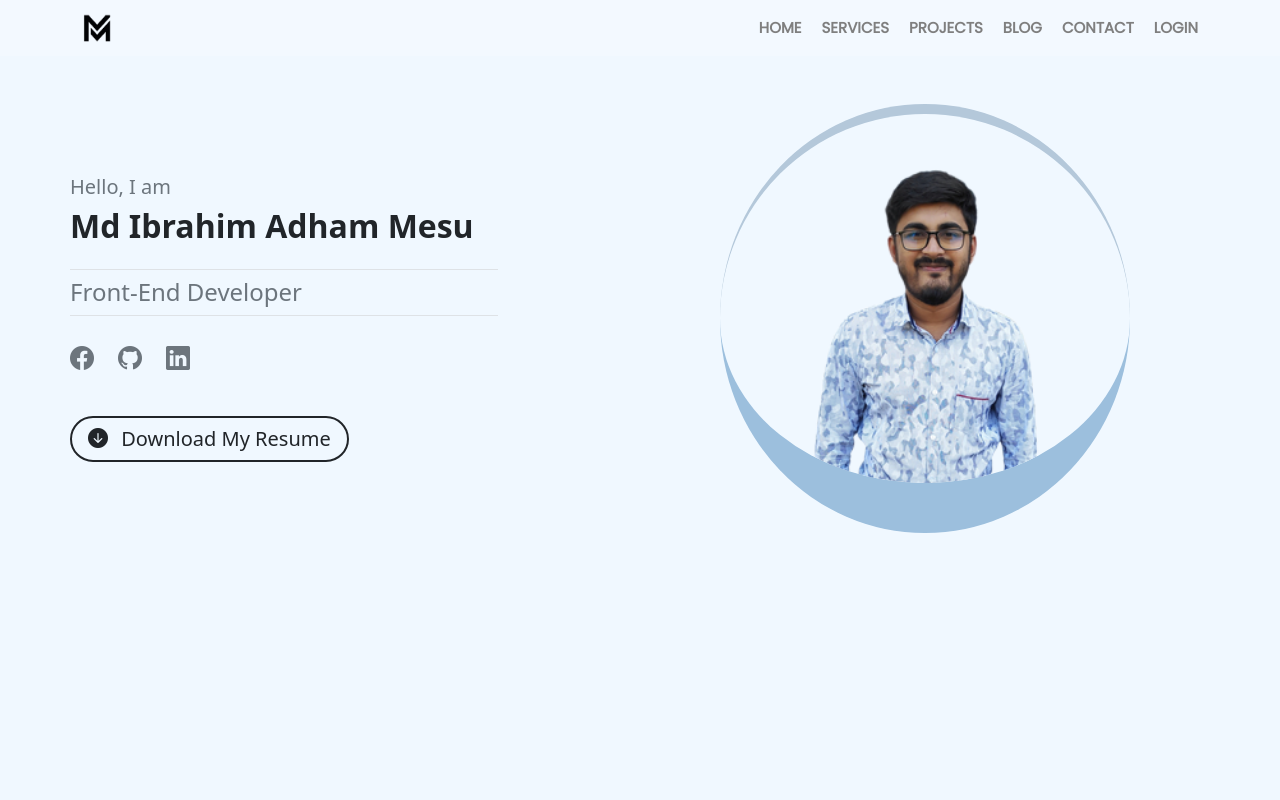
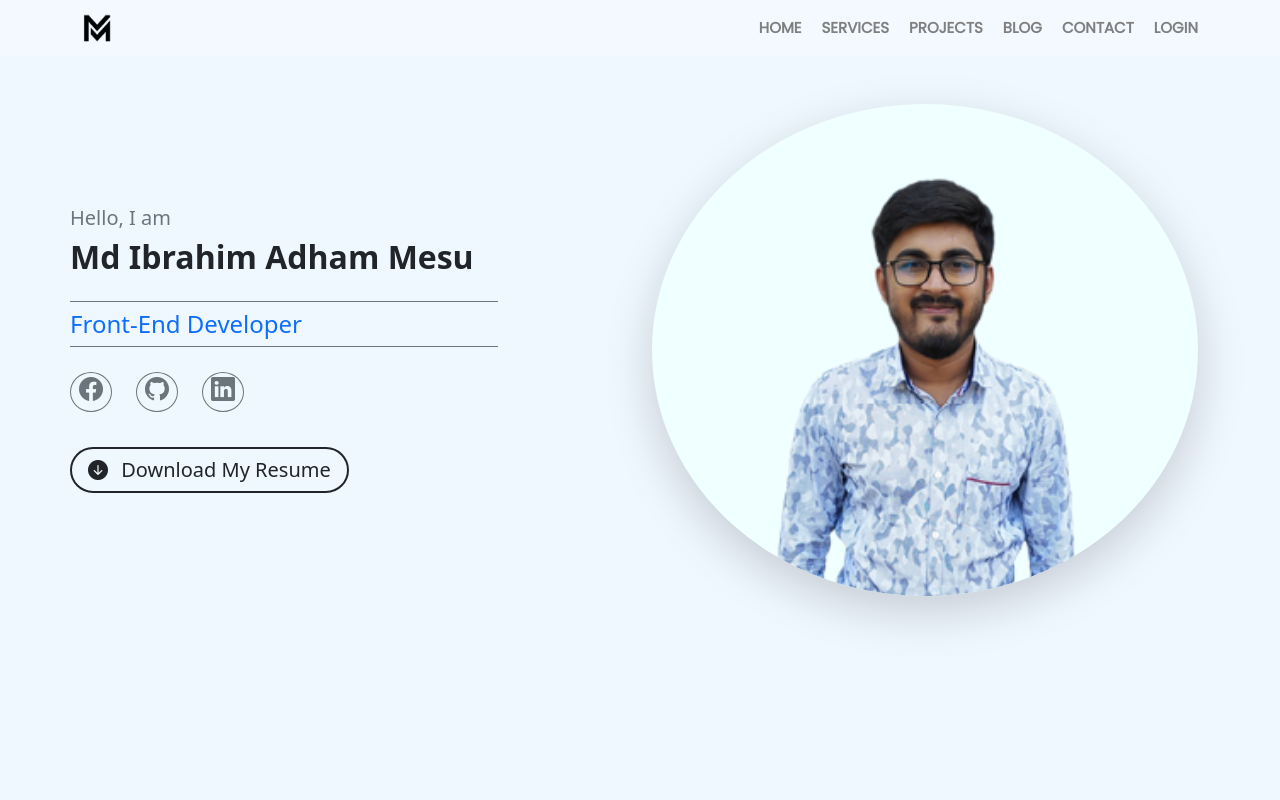
Before and after one commit to mesu-ai/portfolio, a React (Create React App) app: page / in a window 1280 px wide. Shown: the top 800 px of the page. Built offline with nearby package versions, Linux system fonts and the light colour scheme.

Commit message:
update design

```diff
--- a/src/pages/contact/Contact.js
+++ b/src/pages/contact/Contact.js
@@ -60,7 +60,7 @@ const Contact = () => {
         }
         </div>
 
-        <div className="border border-2 border-dark pt-4 pb-5">
+        <div className="border border-2 border-dark pt-4 pb-5" style={{borderRadius:'12px'}}>
         <h3 className="fw-bold mt-2 mb-5">Contact Me</h3>
         <Form data-aos="fade-up" className="px-5 " onSubmit={sendEmail}>
 
--- a/src/pages/footer/Footer.css
+++ b/src/pages/footer/Footer.css
@@ -3,7 +3,7 @@
 .footer-container{
 
     font-family: 'Poppins', sans-serif;
-    background-color: 'aliceblue';
+    background-color: aliceblue;
     /* background-image: linear-gradient(rgb(214, 177, 235),rgb(137, 49, 150)); */
 
 }
--- a/src/pages/home/homebanner/HomeBanner.CSS
+++ b/src/pages/home/homebanner/HomeBanner.CSS
@@ -1,7 +1,12 @@
 
 .myImg{
     border-radius: 50% 50% 50% 50%;
-    border-bottom:  50px solid rgb(156, 191, 221);
-    border-top: 10px solid rgb(180, 200, 218);
+    background-color: azure;
+    /* border-bottom:  50px solid rgb(156, 191, 221);
+    border-top: 10px solid rgb(180, 200, 218); */
 
 }
+
+.social-icon{
+
+}
--- a/src/pages/home/homebanner/HomeBanner.js
+++ b/src/pages/home/homebanner/HomeBanner.js
@@ -36,17 +36,17 @@ const HomeBanner = () => {
 
                     <h5 className="text-secondary ">Hello, I am</h5>
                     <h2 className="fw-bold">Md Ibrahim Adham Mesu</h2>
-                    <h4 className="border-bottom border-top text-secondary py-2 w-75 mt-4">Front-End Developer</h4>
+                    <h4 className="border-bottom border-top border-secondary text-primary py-2 w-75 mt-4">Front-End Developer</h4>
 
 
                     <p className="mt-4 ">
-                    <a style={{textDecoration:'none'}} className="text-secondary" href="#a" target="_blank" rel="noopener noreferrer">
-                    <i className="bi bi-facebook fs-4 me-4"></i></a>
+                    <a style={{textDecoration:'none'}}  className="text-secondary border border-secondary rounded-circle p-2  me-4" href="#a" target="_blank" rel="noopener noreferrer">
+                    <i className="bi bi-facebook fs-4 "></i></a>
 
-                    <a style={{textDecoration:'none'}} href="https://github.com/mesu-ai" className="text-secondary"target="_blank" rel="noopener noreferrer">
-                    <i className="bi bi-github fs-4 me-4"></i></a>
-                    <a style={{textDecoration:'none'}} className="text-secondary" href="https://www.linkedin.com/in/iamesu/" target="_blank" rel="noopener noreferrer">
-                    <i className="bi bi-linkedin fs-4 me-4"></i></a>
+                    <a style={{textDecoration:'none'}} href="https://github.com/mesu-ai" className="text-secondary border border-secondary rounded-circle p-2  me-4"target="_blank" rel="noopener noreferrer">
+                    <i className="bi bi-github fs-4"></i></a>
+                    <a style={{textDecoration:'none'}} className="text-secondary border border-secondary rounded-circle p-2 me-4" href="https://www.linkedin.com/in/iamesu/" target="_blank" rel="noopener noreferrer">
+                    <i className="bi bi-linkedin fs-4"></i></a>
 
                     </p>
 
@@ -58,7 +58,7 @@ const HomeBanner = () => {
 
                 </Col>
                 <Col>
-                    <img className="img-fluid myImg w-75" src={coverimg} alt="cover_photo"  />
+                    <img className="img-fluid myImg w-100 shadow-lg" src={coverimg} alt="cover_photo"  />
 
                 </Col>
 
```
